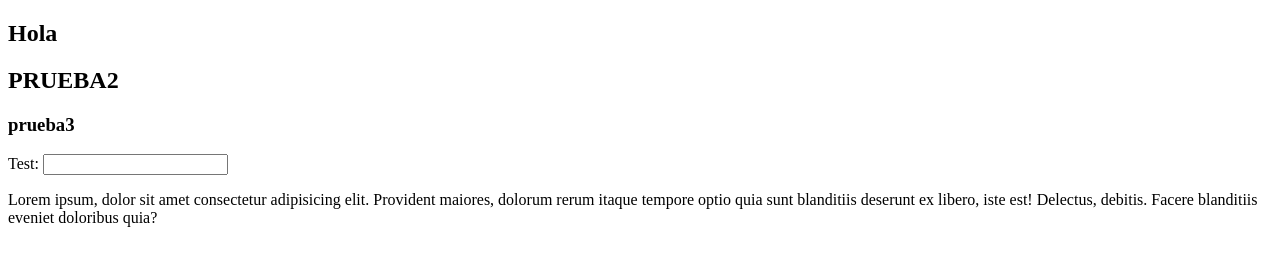
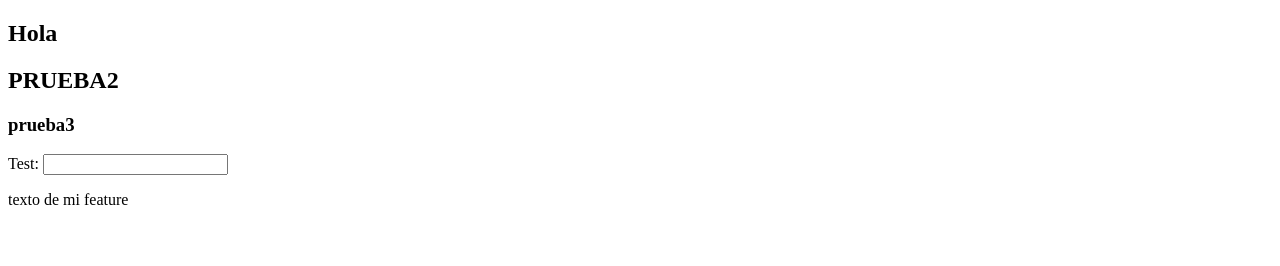
Before and after one commit to GermanPrimero/TEST_GIT, a plain HTML site: page index.html in a window 1280 px wide. Drawn offline with Linux system fonts and the light colour scheme.

Commit message:
feat: my feature text

```diff
--- a/index.html
+++ b/index.html
@@ -12,7 +12,7 @@
         <h3>prueba3</h3>
         <label for="test">Test:</label>
         <input type="text">
-        <p>Lorem ipsum, dolor sit amet consectetur adipisicing elit. Provident maiores, dolorum rerum itaque tempore optio quia sunt blanditiis deserunt ex libero, iste est! Delectus, debitis. Facere blanditiis eveniet doloribus quia?</p>
+        <p>texto de mi feature</p>
     </section>
     <footer></footer>
 </body>
```
